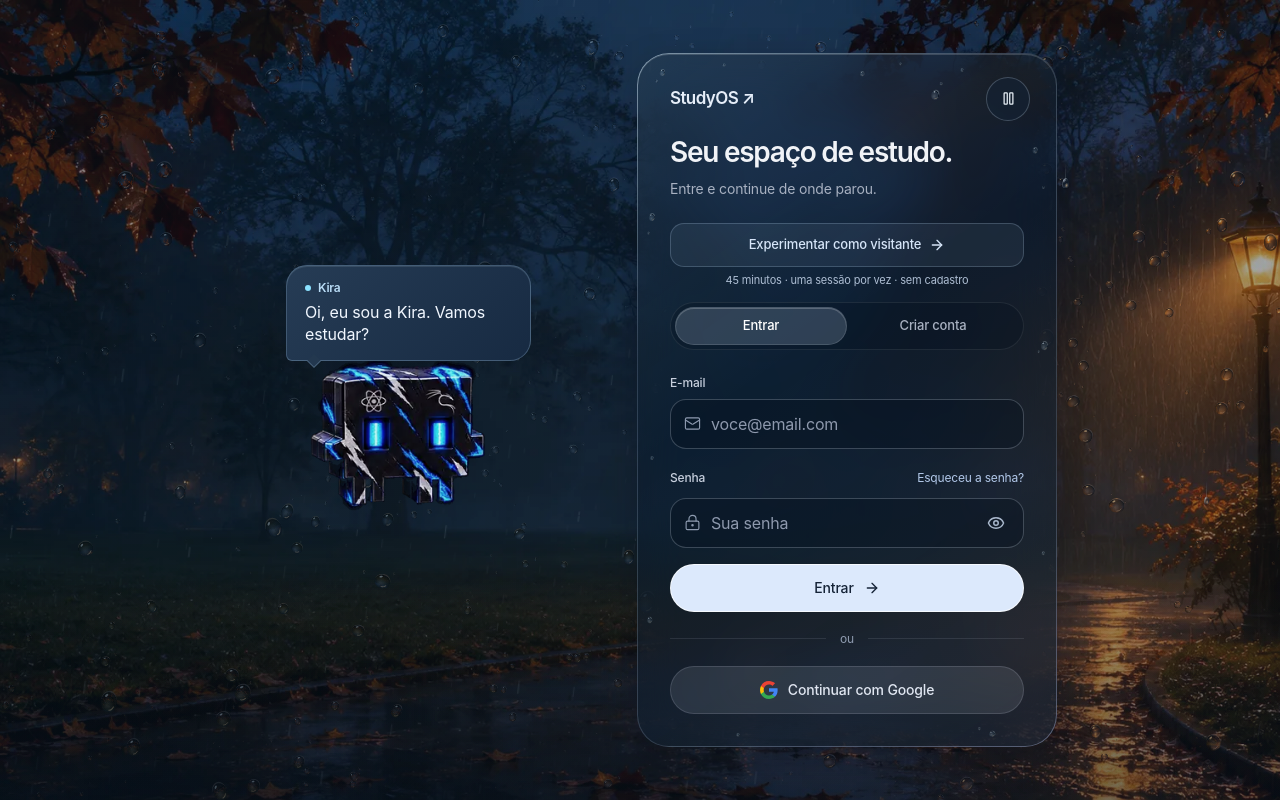
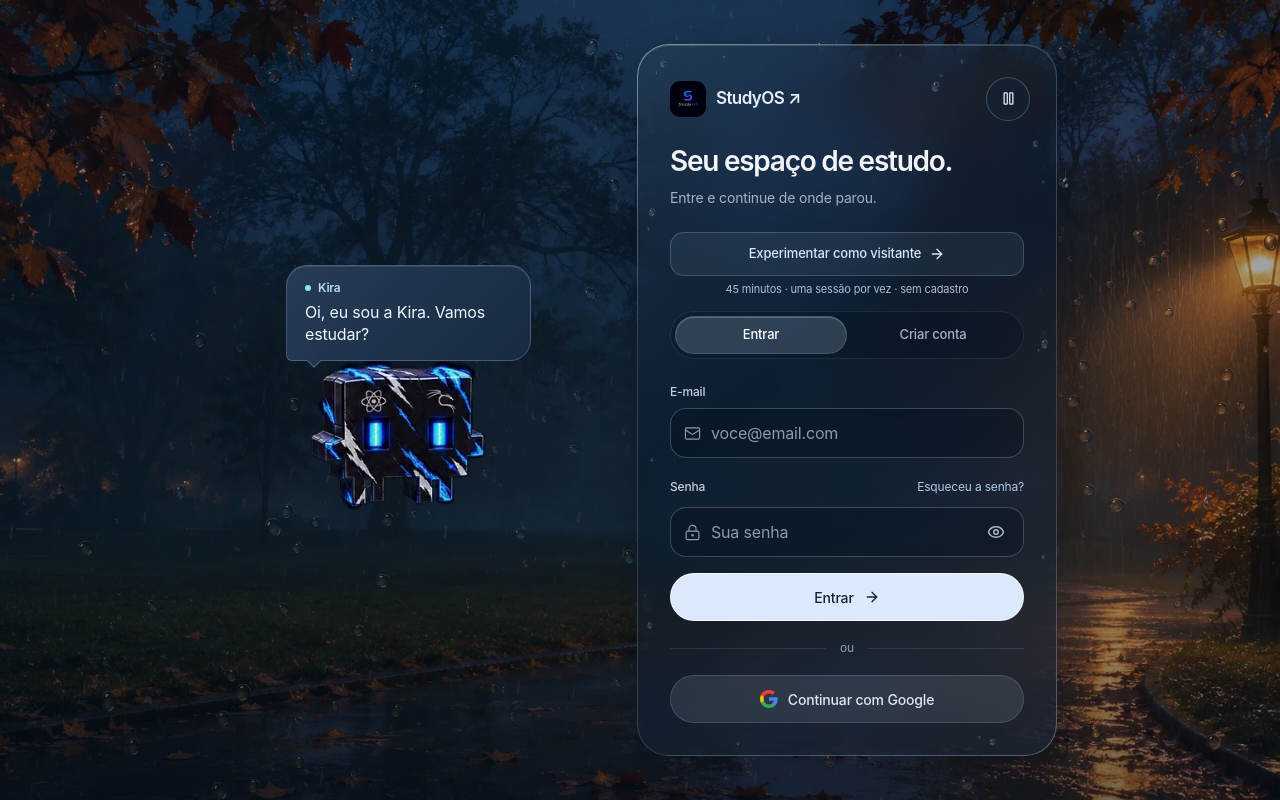
Before and after one commit to asafdev-3/study-os, a React (Vite) app: page /login in a window 1280 px wide. Built offline with nearby package versions, Linux system fonts and the light colour scheme; no server answers.

Commit message:
Exibe logo original no login e cadastro

```diff
--- a/src/pages/Auth.css
+++ b/src/pages/Auth.css
@@ -681,3 +681,9 @@
 .study-demo-caption {margin:6px 0 14px;}
 .study-demo-error {margin-bottom:12px;}
 @media(max-width:760px){.study-entry.study-auth-login{--rain-glass-blur:24px;}}
+
+/* Original StudyOS identity inside both authentication modes. */
+.study-auth-login-wordmark { display:inline-flex; align-items:center; gap:10px; min-height:44px; text-decoration:none; }
+.study-auth-login-logo { display:block; width:36px; height:36px; object-fit:contain; border-radius:10px; flex-shrink:0; }
+.study-auth-login-brand { min-height:44px; gap:12px; }
+@media(max-width:360px){.study-auth-login-logo{width:32px;height:32px;border-radius:9px;}.study-auth-login-wordmark{gap:8px;}}
--- a/src/pages/Login.jsx
+++ b/src/pages/Login.jsx
@@ -161,7 +161,7 @@ export default function Login() {
         aria-labelledby="auth-title"
       >
         <header className="study-auth-login-brand">
-          <a className="study-auth-login-wordmark" href="/apresentacao/index.html" aria-label="Conhecer o StudyOS">StudyOS ↗</a>
+          <a className="study-auth-login-wordmark" href="/apresentacao/index.html" aria-label="Conhecer o StudyOS"><img className="study-auth-login-logo" src="/icons/icon-192.png" alt="" width="36" height="36" /><span>StudyOS <span aria-hidden="true">↗</span></span></a>
           {!reducedMotion && !android && (
             <button type="button" className="rain-toggle" onClick={() => setRainPaused(value => !value)}
               aria-label={rainPaused ? 'Retomar chuva' : 'Pausar chuva'} title={rainPaused ? 'Retomar chuva' : 'Pausar chuva'}>
```
